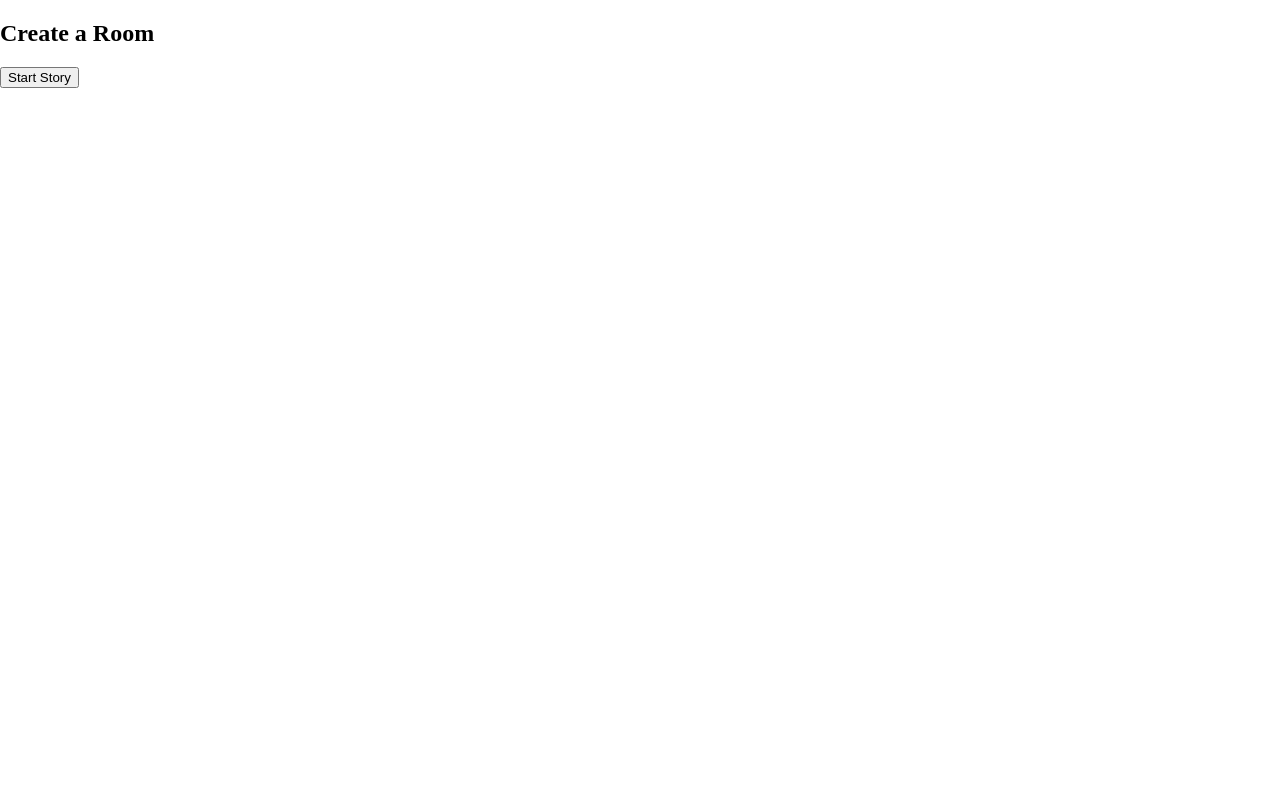
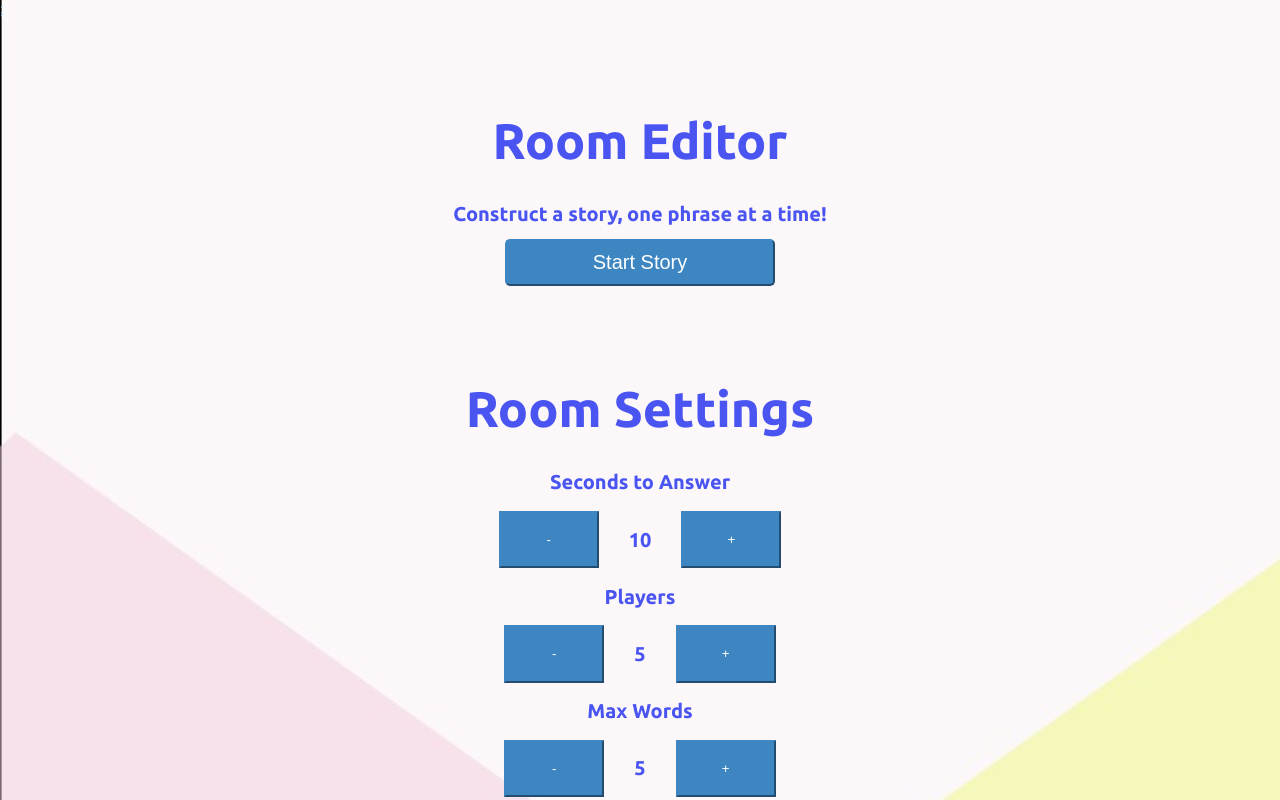
Before and after one commit to varangill/storytime, a React (Create React App) app in the folder storytime/: page / in a window 1280 px wide. Both pictures are taken after typing "Sample" into the empty fields and a click on the button "Create Public Room". Shown: the top 800 px of the page. Built offline with nearby package versions, Linux system fonts and the light colour scheme.

Commit message:
create roompage

```diff
--- a/storytime/src/components/RoomPage.js
+++ b/storytime/src/components/RoomPage.js
@@ -1,12 +1,59 @@
 import { Link } from 'react-router-dom';
-import React, { useEffect , useState } from 'react'
+import React, { useEffect, useState } from 'react'
 import StoryPage from './StoryPage';
+import logo from './assets/logo.png'
+import tree from './assets/tree.png'
+import name from './assets/name.png'
+import background from './assets/background.jpeg'
 
 export default class RoomPage extends React.Component {
+
+
     constructor(props) {
         super(props)
+        this.state = {
+            players: 5,
+            seconds: 10,
+            word: 5,
+            show: true
+        };
+    }
+    IncrementItem = () => {
+        if (this.state.seconds < 60) {
+            this.setState({ seconds: this.state.seconds + 5 });
+        }
+    }
+    DecreaseItem = () => {
+        if (this.state.seconds > 6) {
+            this.setState({ seconds: this.state.seconds - 5 });
+        }
     }
 
+    IncrementItemSent = () => {
+        if (this.state.players < 10) {
+            this.setState({ players: this.state.players + 1 });
+        }
+    }
+    DecreaseItemSent = () => {
+        if (this.state.players > 1) {
+            this.setState({ players: this.state.players - 1 });
+        }
+    }
+
+    IncrementItemWord = () => {
+        if (this.state.word < 12) {
+            this.setState({ word: this.state.word + 1 });
+        }
+    }
+    DecreaseItemWord = () => {
+        if (this.state.word > 1) {
+            this.setState({ word: this.state.word - 1 });
+        }
+    }
+
+    ToggleClick = () => {
+        this.setState({ show: !this.state.show });
+    }
     state = {
         displayStory: false
     }
@@ -19,18 +66,138 @@ export default class RoomPage extends React.Component {
     }
 
     render() {
+
+
+        const title = {
+            fontSize: 50,
+            color: "#4a54f1",
+            textAlign: "center",
+            paddingTop: "60px",
+            fontFamily: "Ubuntu",
+        }
+
+
+        const subtitle = {
+            fontSize: 20,
+            color: "#4a54f1",
+            textAlign: "center",
+            paddingTop: "0px",
+            fontFamily: "Ubuntu",
+        }
+
+        const buttonStyle1 = {
+            fontSize: 20,
+            color: "white",
+            paddingTop: "10px",
+            paddingBottom: "10px",
+            paddingRight: "10px",
+            paddingLeft: "10px",
+            marginLeft: "auto",
+            marginBottom: "0px",
+            marginRight: "auto", backgroundColor: "#3E86C2",
+            borderRadius: 5,
+            borderColor: "#3E86C2",
+            width: '270px'
+        }
+
+        const incButton = {
+            color: "white",
+            backgroundColor: "#3E86C2",
+            borderColor: "#3E86C2",
+            width: '100px'
+        }
+
+        const inputStyle1 = {
+            fontSize: 20,
+            color: "black",
+            paddingTop: "10px",
+            paddingBottom: "10px",
+            paddingRight: "10px",
+            paddingLeft: "10px",
+            marginLeft: "auto",
+            marginRight: "auto", backgroundColor: "white",
+            borderRadius: 5,
+            borderColor: "#3E86C2",
+            fontType: "Ubuntu",
+        }
+
+        const imageStyle1 = {
+            fontSize: 20,
+            color: "white",
+            marginLeft: "auto",
+            marginRight: "auto",
+        }
+
+        const filler = {
+            fontSize: 20,
+            color: "#FCF7F8",
+            textAlign: "center",
+            paddingTop: "10000px",
+
+        }
+
+
+
         return (
+
+
             <div>
+
+
+
                 {!this.state.displayStory &&
+
+
+
                     <div>
-                    <h2>Create a Room</h2>
-                    <button onClick={this.startStory}>Start Story</button>
+                        <div style={{ color: "#CCEEFF", backgroundImage: `url(${background})`, height: "100%", width: "100%", backgroundRepeat: "repeat", resizeMode: "stretch" }}>
+
+                            <img src={tree} alt="tree" width="0" height="0" style={imageStyle1} />;
+
+                        <h1 style={title}>Room Editor</h1>
+                        <h1 style={subtitle}>Construct a story, one phrase at a time!</h1>
+
+                        <div style={{ display: 'flex', alignSelf: 'center', textAlign: 'center' }}>
+                            <button style={buttonStyle1} onClick={this.startStory}>Start Story</button>
                         </div>
+
+                        <h1 style={title}>Room Settings</h1>
+
+                        <h2 style={subtitle}> Seconds to Answer</h2>
+                        <div style={{ display: 'flex', textAlign: 'center', alignSelf: 'center', justifyContent: 'center', gap: '30px' }}>
+                            <button style={incButton} onClick={this.DecreaseItem}>-</button>
+                            {this.state.show ? <h2 style={subtitle}>{this.state.seconds}</h2> : ''}
+                            <button style={incButton} onClick={this.IncrementItem}>+</button>
+                        </div>
+
+                        <h2 style={subtitle}> Players </h2>
+                        <div style={{ display: 'flex', textAlign: 'center', alignSelf: 'center', justifyContent: 'center', gap: '30px' }}>
+                            <button style={incButton} onClick={this.DecreaseItemSent}>-</button>
+                            {this.state.show ? <h2 style={subtitle}>{this.state.players}</h2> : ''}
+                            <button style={incButton} onClick={this.IncrementItemSent}>+</button>
+                        </div>
+
+                        <h2 style={subtitle}> Max Words </h2>
+                        <div style={{ display: 'flex', textAlign: 'center', alignSelf: 'center', justifyContent: 'center', gap: '30px' }}>
+                            <button style={incButton} onClick={this.DecreaseItemWord}>-</button>
+                            {this.state.show ? <h2 style={subtitle}>{this.state.word}</h2> : ''}
+                            <button style={incButton} onClick={this.IncrementItemWord}>+</button>
+                        </div>
+                        <h4 style={filler}></h4>
+                    </div> </div>
+
+
+
                 }
                 {this.state.displayStory &&
                     <StoryPage />
                 }
+
+
+
             </div>
+
+
         )
     }
 }
```
Also changed, not shown: storytime/public/index.html (+8 -5 lines). Lines whose indentation alone changed are shown as unchanged.
